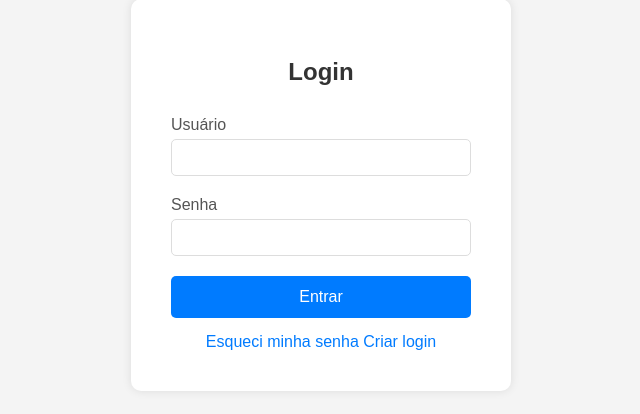
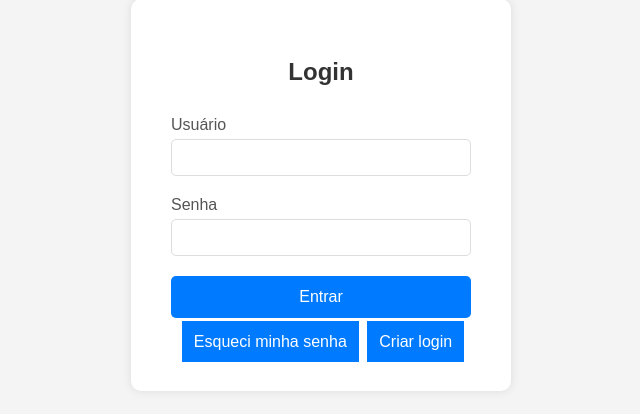
Before and after one commit to matheus-cmc/Matheus_93627, a Flask app: page / in a window 1280 px wide. Shown: the part 205-619 px from the top of the page, without its empty margins (319-959 px from the left). Run offline with Flask 3, Linux system fonts and the light colour scheme.

Commit message:
atualização

```diff
--- a/Atividade_login/static/style.css
+++ b/Atividade_login/static/style.css
@@ -62,10 +62,15 @@ button:hover {
 }
 
 a {
-    color: #007bff;
+    margin-bottom: 10px;
+    margin-left: 4px;
+     padding: 12px;
+    background-color: #007bff;
+    color: white;
     text-decoration: none;
 }
 
 a:hover {
     text-decoration: underline;
+     background-color: #0056b3;
 }
```
Also changed, not shown: Atividade_login/static/criar.css (added), Atividade_login/static/produto.html (added), Atividade_login/templates/index_criar.html (added), Atividade_login/templates/index_produto.html (added).
